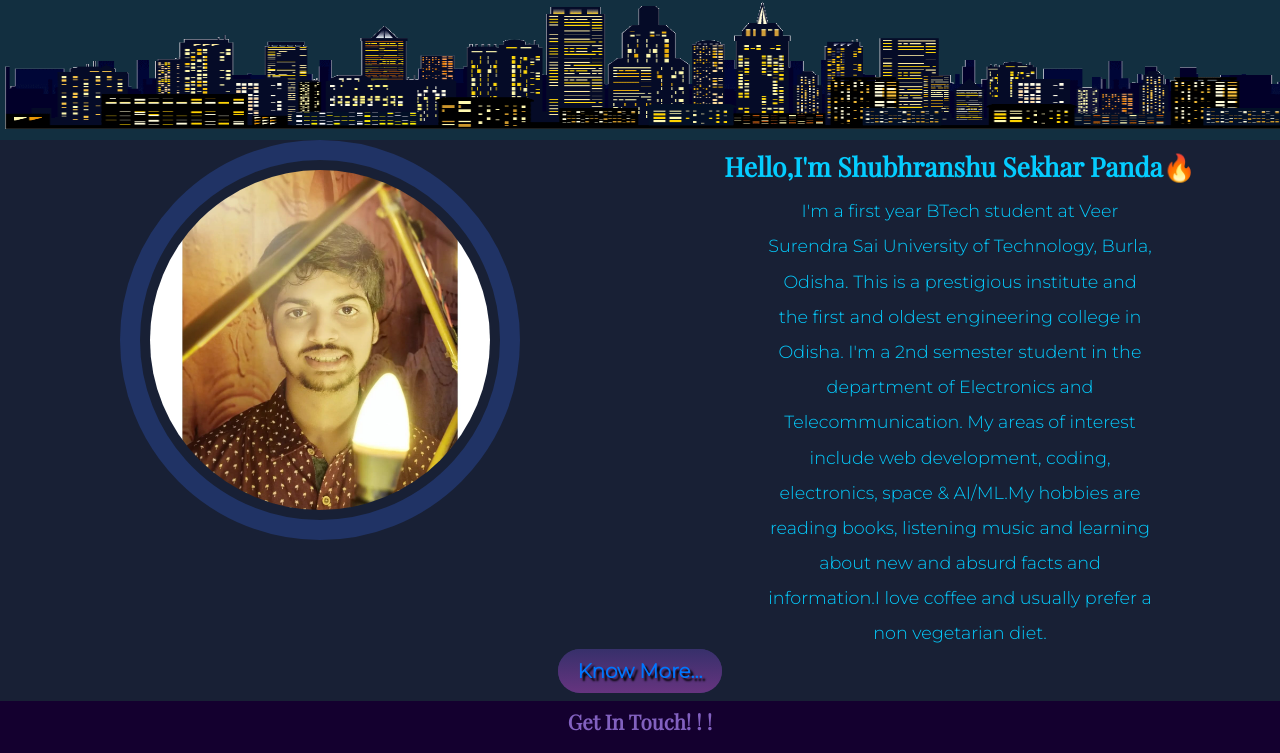
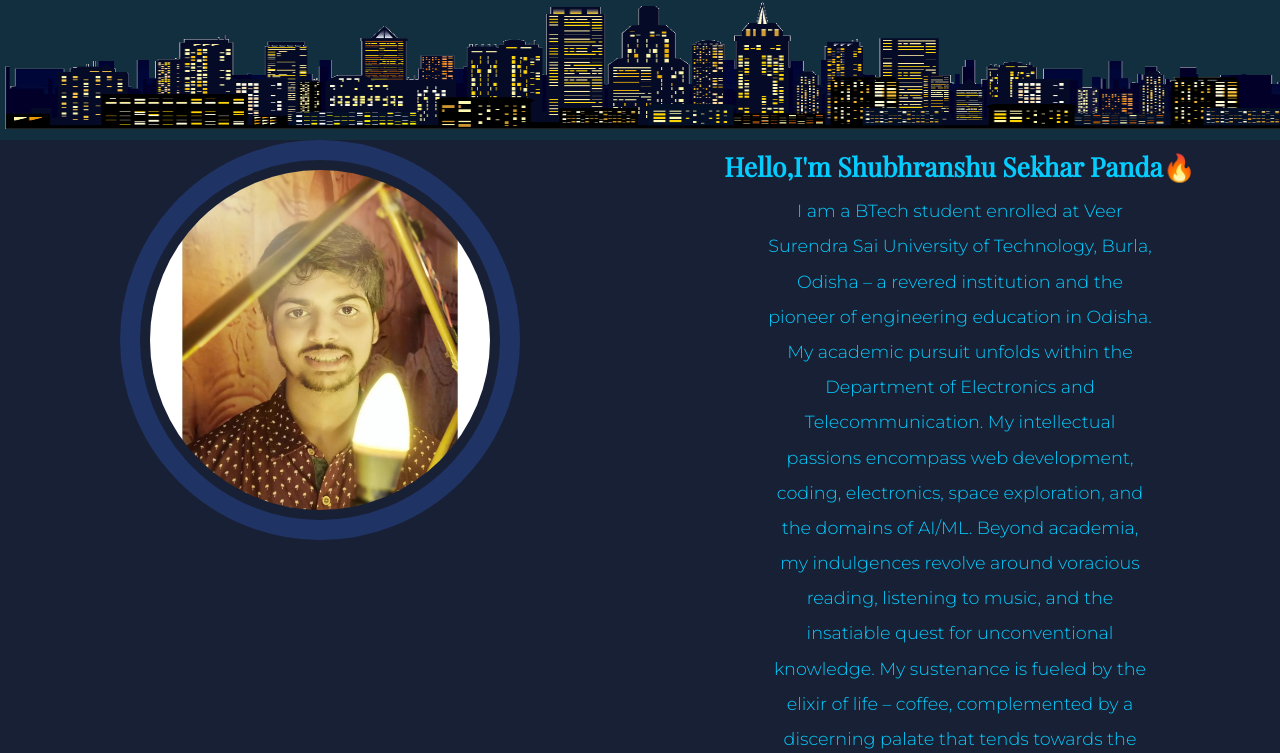
Before and after one commit to shubhu-xo/Shubhranshu-CV2, a plain HTML site: page index.html in a window 1280 px wide. Shown: the part 558-1311 px from the top of the page. Drawn offline with nearby package versions, Linux system fonts and the light colour scheme.

Commit message:
Update index.html
i have updated my about paragraph in the landing page

```diff
--- a/index.html
+++ b/index.html
@@ -26,11 +26,12 @@
             </div>
             <div class="profile-intro">
                 <h2>Hello,I'm Shubhranshu Sekhar Panda🔥</h2>
-                <p class="intro">I'm a first year BTech student at Veer Surendra Sai University of Technology, Burla, Odisha. This is
-                a prestigious institute and the first and oldest engineering college in Odisha. I'm a 2nd semester student in the department of Electronics and Telecommunication.
-                My areas of interest include web development, coding, electronics, space & AI/ML.My hobbies are reading books,
-                listening music and learning about new and absurd facts and information.I love coffee and usually
-                prefer a non vegetarian diet.</p>
+                <p class="intro">I am a BTech student enrolled at Veer Surendra Sai University of Technology, Burla, Odisha – a revered institution and the pioneer of engineering education in Odisha.
+                    My academic pursuit unfolds within the Department of Electronics and Telecommunication.
+                    My intellectual passions encompass web development, coding, electronics, space exploration, and the domains of AI/ML.
+                    Beyond academia, my indulgences revolve around voracious reading, listening to music, and the insatiable quest for unconventional knowledge.
+                    My sustenance is fueled by the elixir of life – coffee, complemented by a discerning palate that tends towards the non-vegetarian spectrum.
+</p>
             </div>
             <a class="btn" href="knowmore.html">Know More...</a>
         </div>
```
